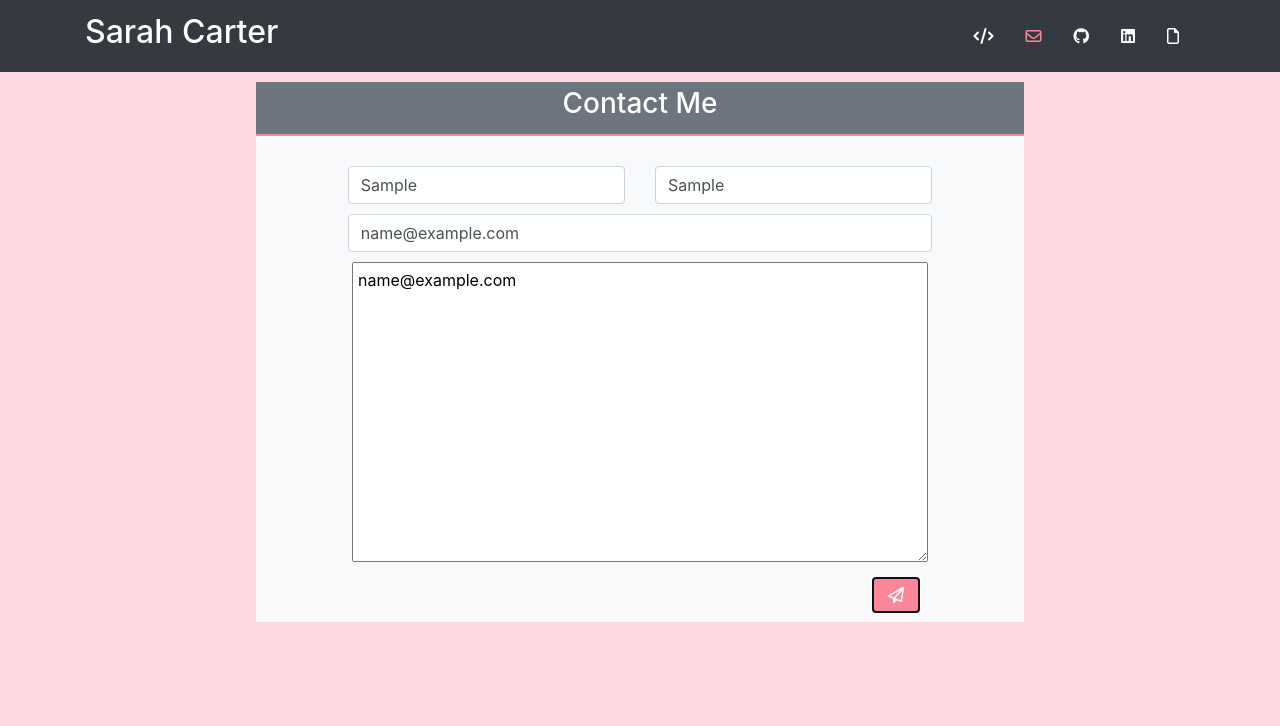
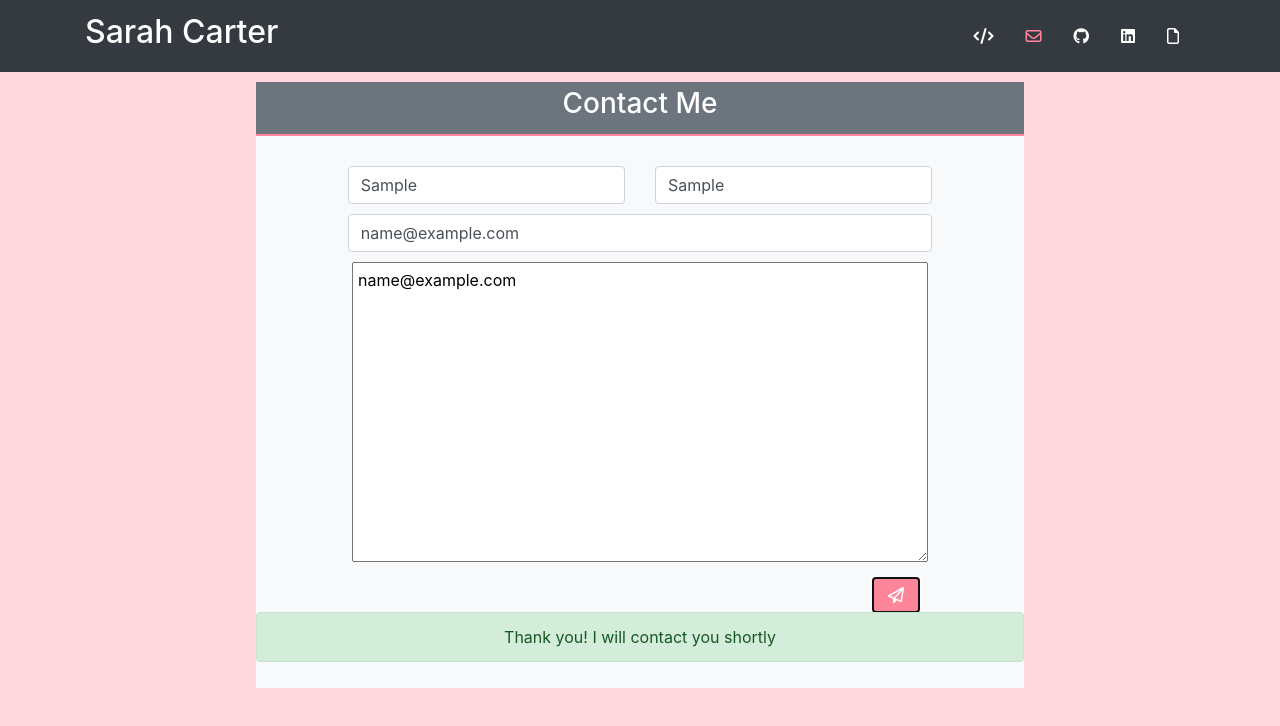
Before and after one commit to sarahm16/React-Portfolio, a React (Create React App) app: page /contact in a window 1280 px wide. Both pictures are taken after typing "Sample", "Sample", "name@example.com", "name@example.com" into the empty fields and a click on the button 895 px from the left and 594 px from the top of the page. Shown: the top 726 px of the page. Built offline with nearby package versions, Linux system fonts and the light colour scheme.

Commit message:
added a success alert when user submits email

```diff
--- a/src/pages/contact.js
+++ b/src/pages/contact.js
@@ -61,7 +61,11 @@ class Contact extends Component {
                                     <button type='submit' id='submit'><i className="far fa-paper-plane"></i></button>
                                 </div>
                             </div>
+                            {this.state.isSubmitted && <div className="alert alert-success" role="alert">
+                                Thank you! I will contact you shortly
+                            </div>}
                         </form>
+
                     </div>
                 </div>
             </div>
```
